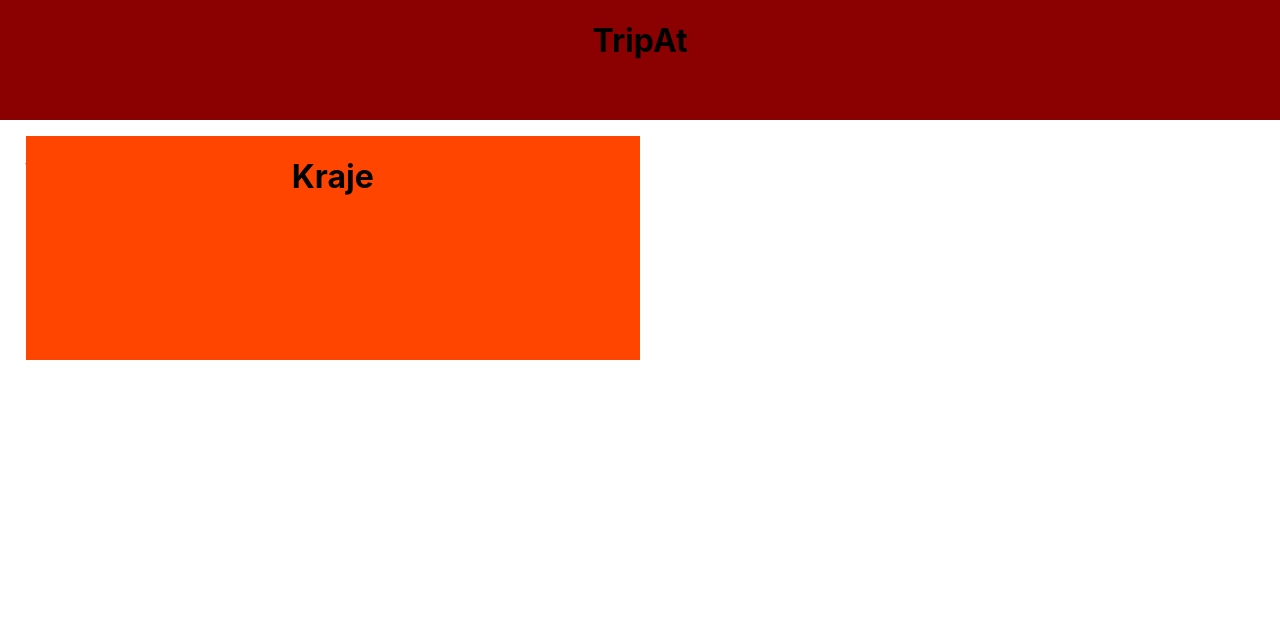
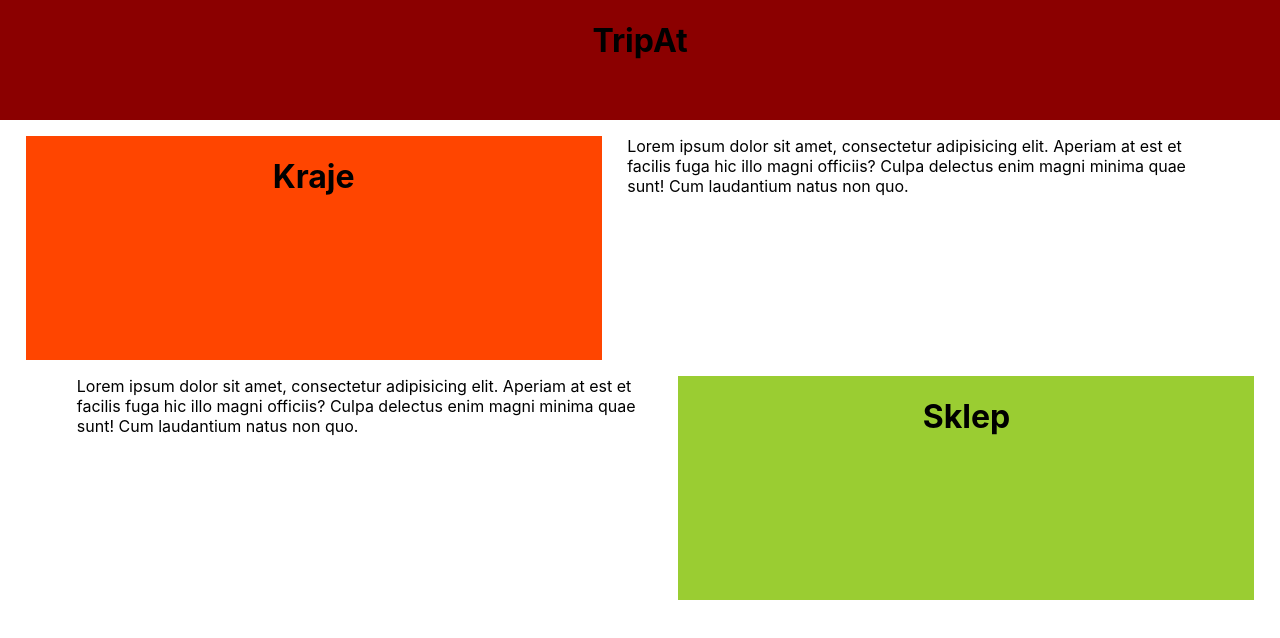
Before and after one commit to MariuszMichalski/TripAt, a React (Create React App) app: page / in a window 1280 px wide. Shown: the top 638 px of the page. Built offline with nearby package versions, Linux system fonts and the light colour scheme.

Commit message:
Added component Shop

```diff
--- a/src/components/Countries/Countries.css
+++ b/src/components/Countries/Countries.css
@@ -1,20 +1,19 @@
-.one {
-    position: absolute;
+.countryWrapper {
+    display: flex;
+    flex-direction: row;
+}
+
+.country {
     margin-top: 2vh;
     margin-left: 2vw;
     display: flex;
     justify-content: center;
     height: 28vh;
-    width: 48vw;
+    width: 45vw;
     background-color: orangered;
 }
 
-p.first {
-    width: 48vw;
+.showCountry {
+    width: 45vw;
     margin-left: 2vw;
-    transition: 0.5s linear;
 }
-
-.one:hover + p.first {
-    margin-left: 52vw;
-}
--- a/src/components/Countries/Countries.tsx
+++ b/src/components/Countries/Countries.tsx
@@ -3,9 +3,13 @@ import './Countries.css'
 
 export const Countries = () => {
     return <>
-        <div className="one">
-            <h1>Kraje</h1>
+        <div className="countryWrapper">
+            <div className="country">
+                <h1>Kraje</h1>
+            </div>
+            <div className="showCountry">
+                <p className="countryP">Lorem ipsum dolor sit amet, consectetur adipisicing elit. Aperiam at est et facilis fuga hic illo magni officiis? Culpa delectus enim magni minima quae sunt! Cum laudantium natus non quo.</p>
+            </div>
         </div>
-        <p className="first">Lorem ipsum dolor sit amet, consectetur adipisicing elit. Aperiam at est et facilis fuga hic illo magni officiis? Culpa delectus enim magni minima quae sunt! Cum laudantium natus non quo.</p>
     </>
 }
--- a/src/components/Main/Main.tsx
+++ b/src/components/Main/Main.tsx
@@ -2,11 +2,13 @@ import React from "react";
 import './Main.css'
 import {Header} from "../Header/Header";
 import {Countries} from "../Countries/Countries";
+import {Shop} from "../Shop/Shop";
 
 export const Main = () => {
     return <>
         <Header/>
         <Countries/>
+        <Shop/>
     </>
 
 }
--- /dev/null
+++ b/src/components/Shop/Shop.css
@@ -0,0 +1,19 @@
+.shopWrapper {
+    display: flex;
+    flex-direction: row-reverse;
+}
+
+.shop {
+    margin-top: 2vh;
+    margin-right: 2vw;
+    display: flex;
+    justify-content: center;
+    height: 28vh;
+    width: 45vw;
+    background-color: yellowgreen;
+}
+
+.showShop {
+    width: 45vw;
+    margin-right: 2vw;
+}
--- /dev/null
+++ b/src/components/Shop/Shop.tsx
@@ -0,0 +1,15 @@
+import React from "react";
+import './Shop.css'
+
+export const Shop = () => {
+    return <>
+        <div className="shopWrapper">
+            <div className="shop">
+                <h1>Sklep</h1>
+            </div>
+            <div className="showShop">
+                <p className="shopP">Lorem ipsum dolor sit amet, consectetur adipisicing elit. Aperiam at est et facilis fuga hic illo magni officiis? Culpa delectus enim magni minima quae sunt! Cum laudantium natus non quo.</p>
+            </div>
+        </div>
+    </>
+}
```
